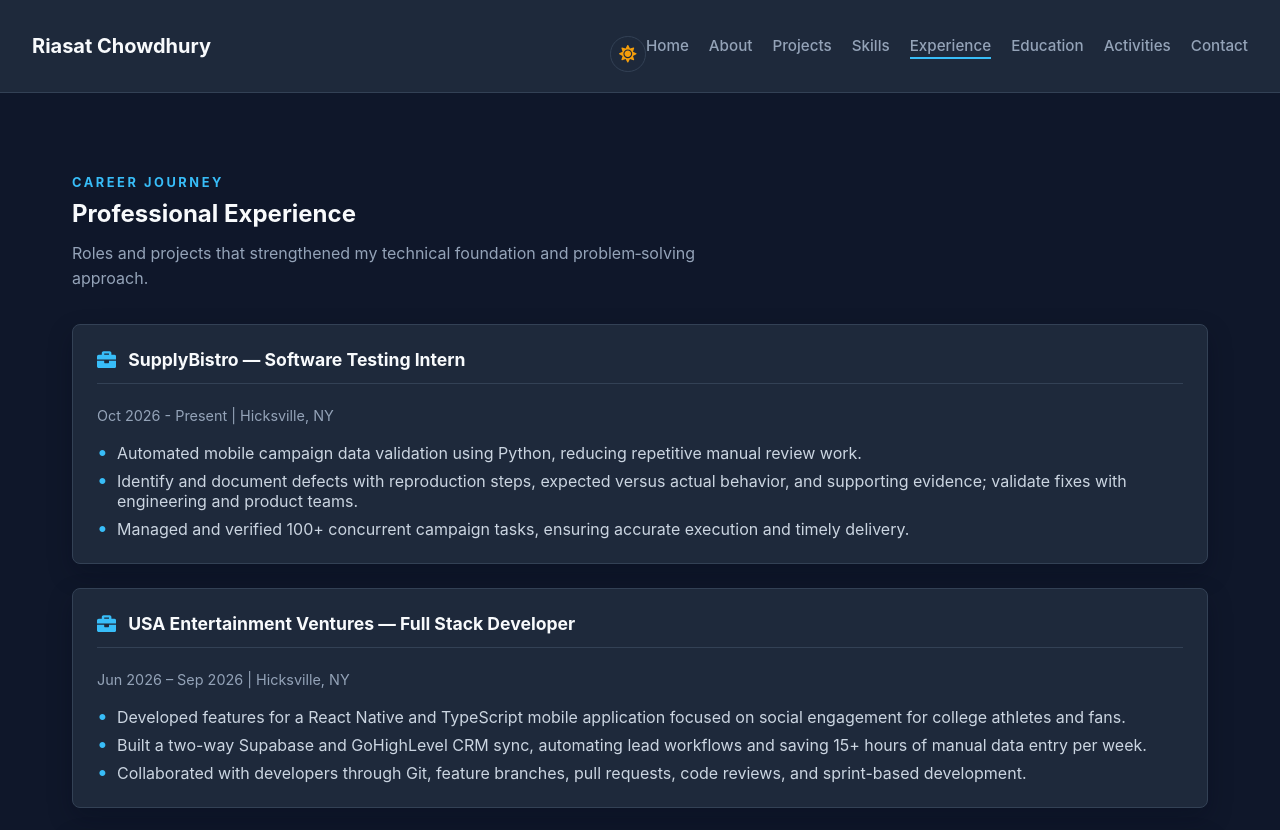
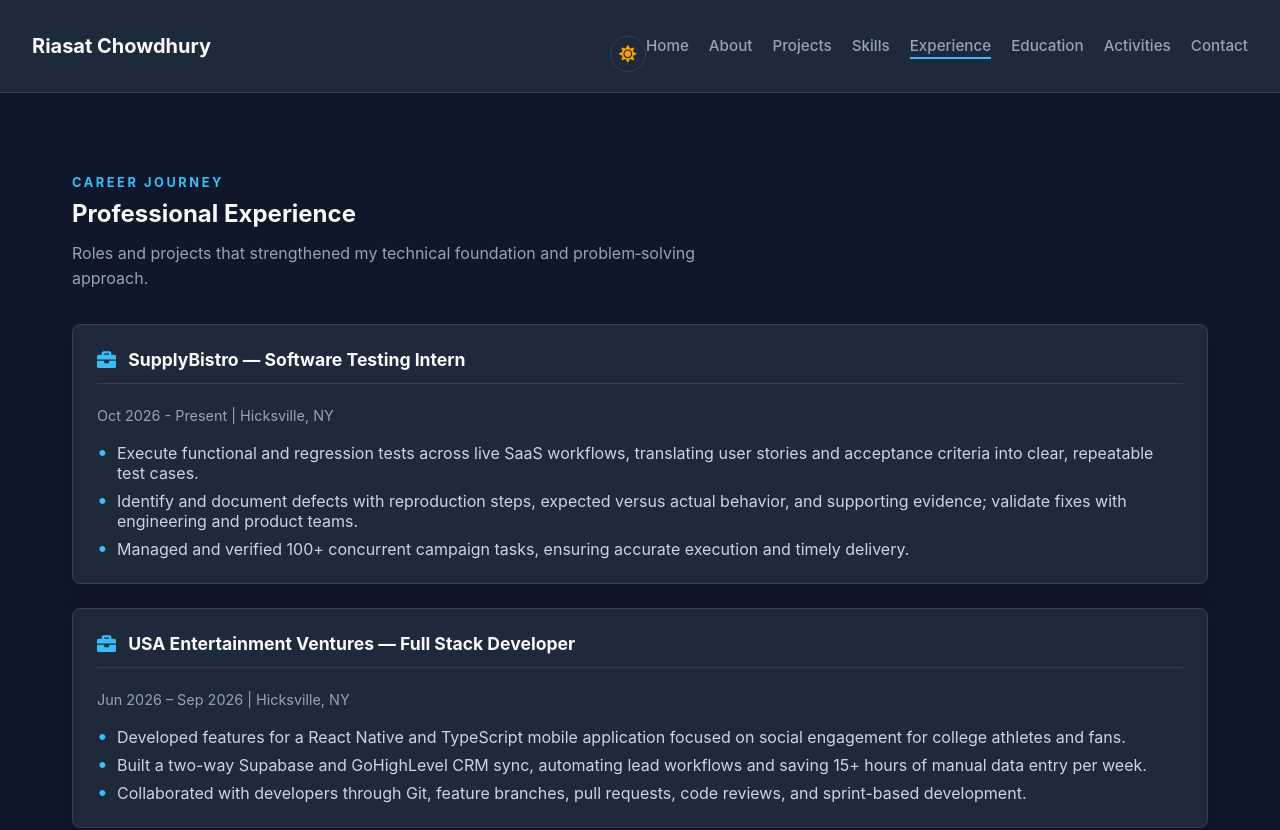
Before and after one commit to rchowd9/personal-portfolio, a React (Vite) app: page /#/experience in a window 1280 px wide. Shown: the top 830 px of the page. Built offline with nearby package versions, Linux system fonts and the light colour scheme.

Commit message:
added what shape A measured

```diff
--- a/src/pages/Experience.jsx
+++ b/src/pages/Experience.jsx
@@ -10,7 +10,7 @@ export default function Experience() {
       duration: "Oct 2026 - Present",
       location: "Hicksville, NY",
       achievements: [
-        "Automated mobile campaign data validation using Python, reducing repetitive manual review work.",
+        "Execute functional and regression tests across live SaaS workflows, translating user stories and acceptance criteria into clear, repeatable test cases.",
         "Identify and document defects with reproduction steps, expected versus actual behavior, and supporting evidence; validate fixes with engineering and product teams.",
        "Managed and verified 100+ concurrent campaign tasks, ensuring accurate execution and timely delivery.",
       ],
```
